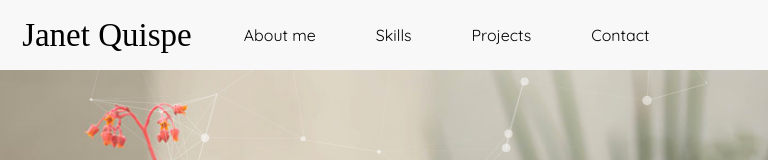
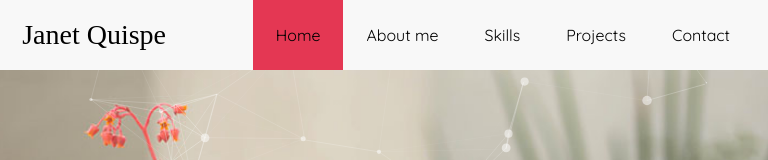
Before and after one commit to Janetquispeu/portafolioFinal, a plain HTML site: page index.html in a window 768 px wide. Shown: the top 160 px of the page. Drawn offline with Linux system fonts and the light colour scheme; files whose address does not match are found by name; a web font is replaced by a local one.

Commit message:
insertando home

```diff
--- a/css/main.css
+++ b/css/main.css
@@ -29,6 +29,9 @@ body {
 }
 img{
   width: 100%;
+}
+.navbar-default .navbar-collapse, .navbar-default .navbar-form{
+  overflow-y: hidden;
 }
 nav ul li a {
   display: block;
@@ -437,7 +440,8 @@ a.descargar:link{
     padding: 2%;
   }
   .navBarHeaderNombre {
-    padding-right: 11%;
+    padding-right: 5%;
+    padding-left: 7%;
   }
   .aLista{
     font-size: 133%;
@@ -484,13 +488,19 @@ a.descargar:link{
   section.abilities{
     padding: 2%;
   }
+  .aNombre{
+    font-size: 28px;
+  }
   .navBarHeaderNombre {
     padding-left: 3%;
     padding-right: 3%;
   }
+  .ul-nav{
+    float: right;
+  }
   .aLista{
     font-size: 133%;
-    padding: 25px 30px !important;
+    padding: 25px 23px !important;
   }
   .tl{
     font-size: 53px;
--- a/index.html
+++ b/index.html
@@ -36,8 +36,9 @@
           <a class="navbar-brand aNombre" href="#">Janet Quispe</a>
         </div>
         <div class="collapse navbar-collapse" id="bs-example-navbar-collapse-1">
-          <ul class="nav navbar-nav navbar-center">
-            <li><a href="#aboutMe" class="aboutMe-marker active aLista">About me </a></li>
+          <ul class="nav navbar-nav navbar-center ul-nav">
+            <li><a href="#" class="home-marker active aLista">Home </a></li>
+            <li><a href="#aboutMe" class="aboutMe-marker  aLista">About me </a></li>
             <li><a href="#skill" class="abilities-marker aLista">Skills </a></li>
             <li><a href="#project" class="project-marker aLista">Projects</a></li>
             <li><a href="#contact" class="contact-marker aLista">Contact</a></li>
```
